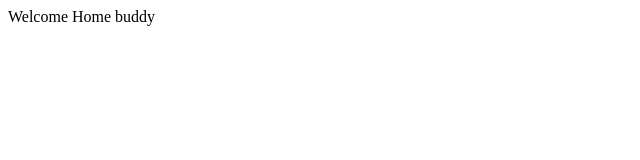
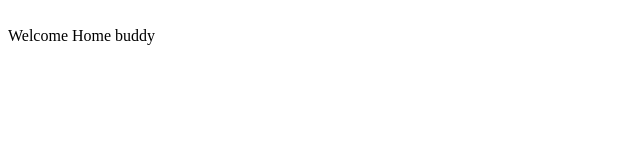
Before and after one commit to aloysmet/PLP-Learning, a plain HTML site: page index.html in a window 1280 px wide. Shown: the whole page, without its empty margins (0-640 px from the left). Drawn offline with Linux system fonts and the light colour scheme.

Commit message:
Update index.html
I added few code to move header

```diff
--- a/index.html
+++ b/index.html
@@ -1,6 +1,6 @@
 <html>
 	<head><title>Home Page</title></head>
 <body>
-	Welcome Home buddy
+	<marquee><h3></marquee>Welcome Home buddy</h3></marquee>
 </body>
 </html>
```
